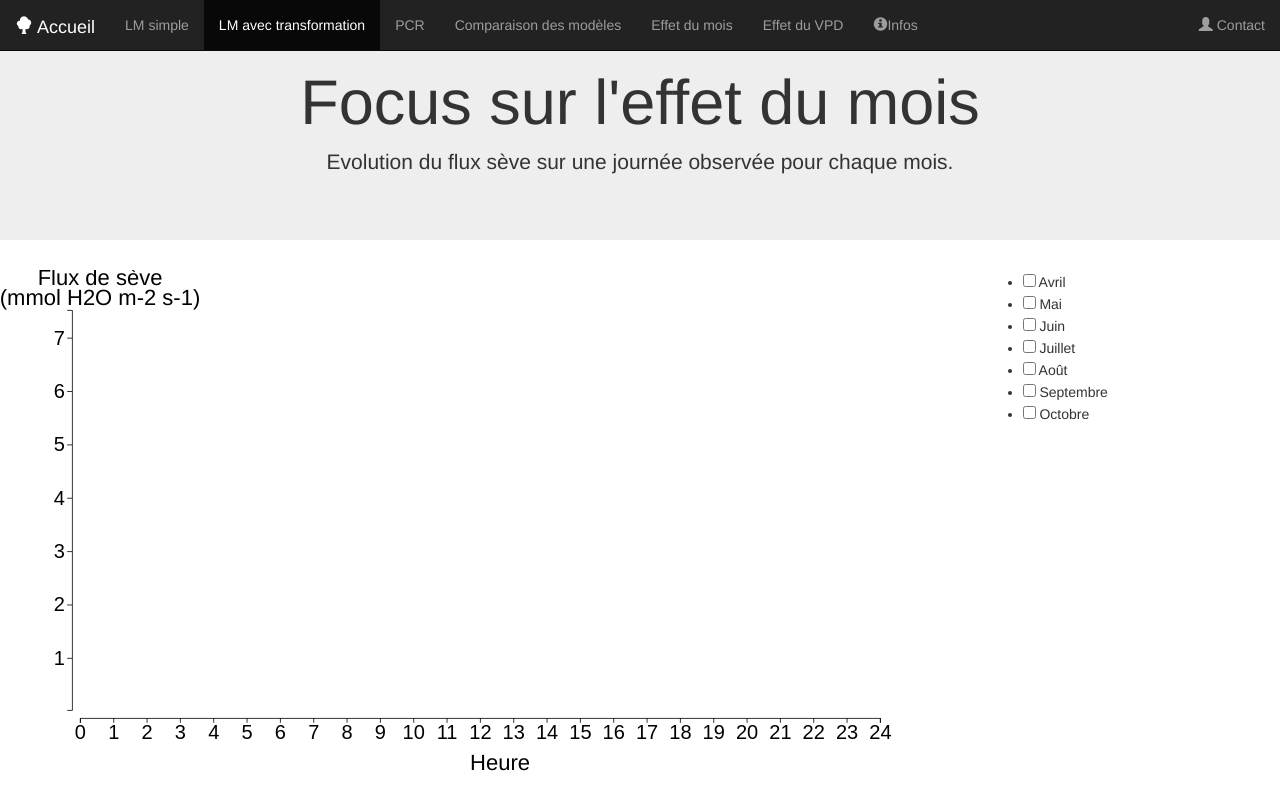
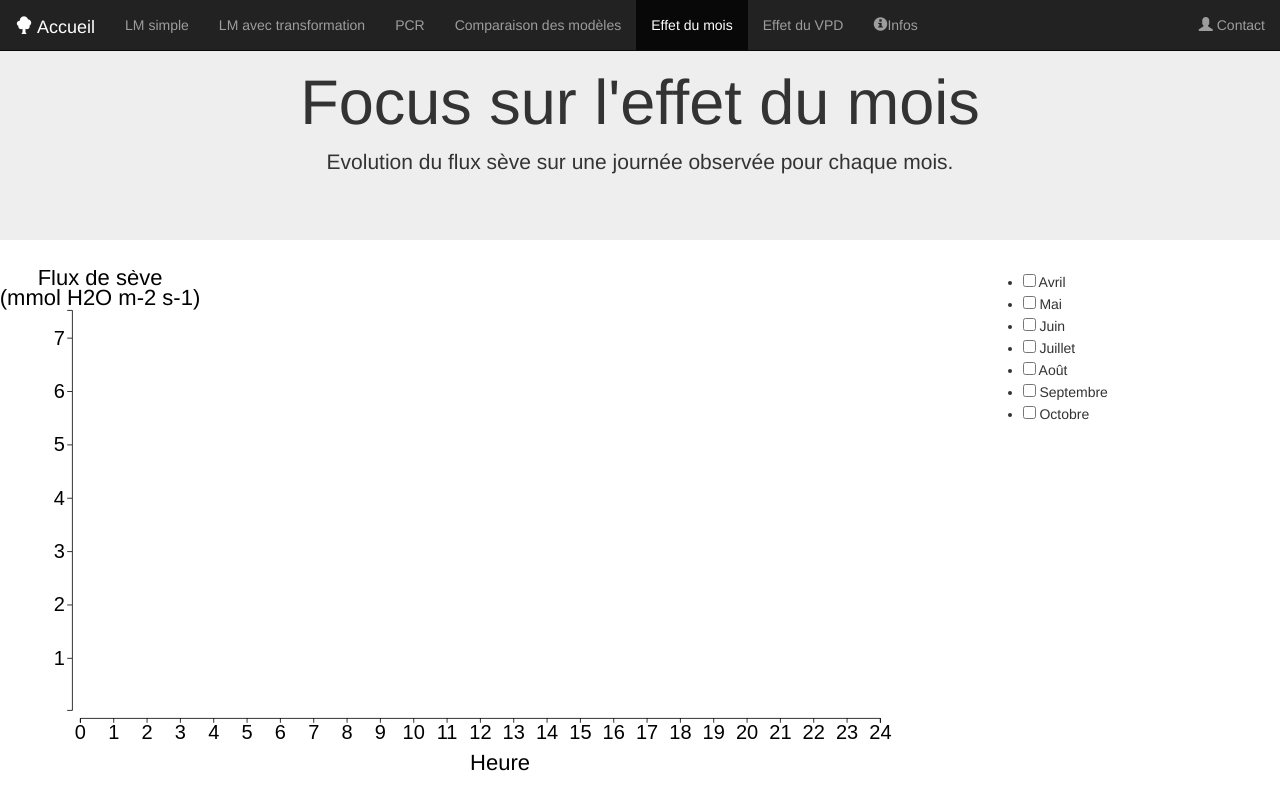
Before and after one commit to darrens34/Vegeta_Website, a plain HTML site: page modele_mois.html in a window 1280 px wide. Shown: the top 800 px of the page. Drawn offline with Linux system fonts and the light colour scheme.

Commit message:
Correction page active modèle mensuel

```diff
--- a/modele_mois.html
+++ b/modele_mois.html
@@ -37,10 +37,10 @@
   <div class="collapse navbar-collapse" id="bs-example-navbar-collapse-1">
       <ul class="nav navbar-nav">
 	    <li><a href="modele_lm.html">LM simple</a></li>
-		<li class="active"><a href="modele_lm_trans.html">LM avec transformation</a></li>
+		<li><a href="modele_lm_trans.html">LM avec transformation</a></li>
 		<li><a href="modele_acp.html">PCR</a></li>
 		<li><a href="modele_comp.html">Comparaison des modèles</a></li>
-        <li><a href="modele_mois.html">Effet du mois</a></li>
+        <li  class="active"><a href="modele_mois.html">Effet du mois</a></li>
 		<li><a href="modele_vpd.html">Effet du VPD</a></li>
         <li><a href="info.html"><span class="glyphicon glyphicon-info-sign"> </span>Infos</a></li>
       </ul>
```
